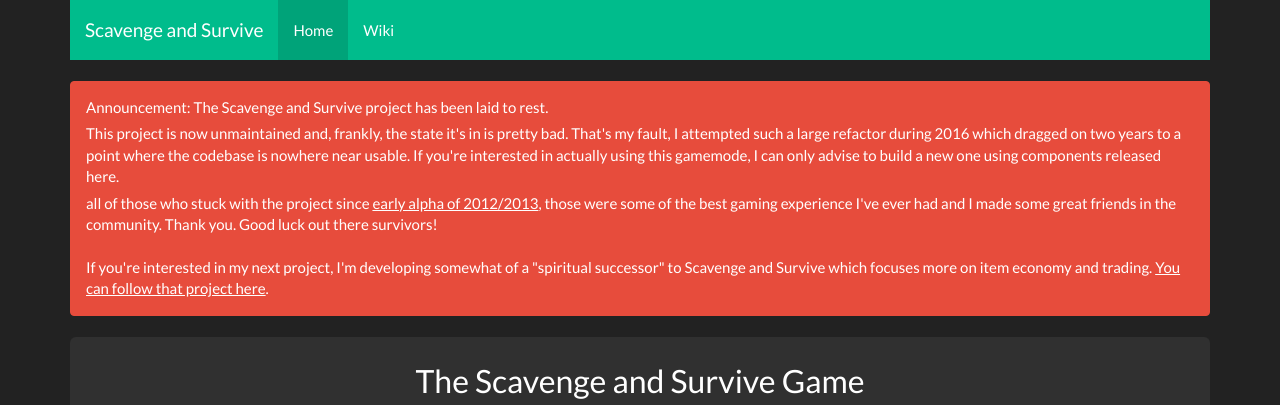
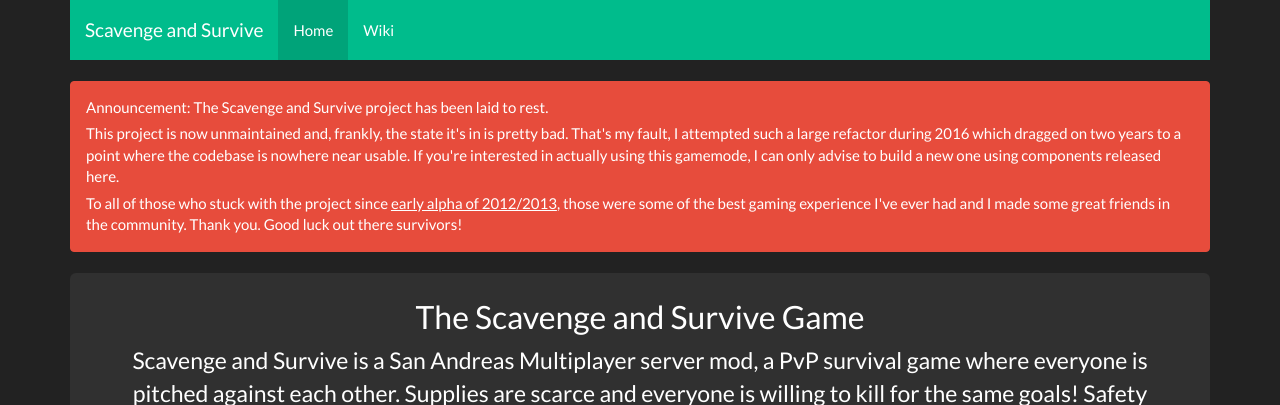
Before and after one commit to Southclaws/ss-homepage, a plain HTML site: page index.html in a window 1280 px wide. Shown: the top 405 px of the page. Drawn offline with nearby package versions, Linux system fonts and the light colour scheme.

Commit message:
remove tradewars reference, since it's dead

```diff
--- a/index.html
+++ b/index.html
@@ -60,15 +60,9 @@
 				in actually using this gamemode, I can only advise to build a new one using components released here.
 			</p>
 			<p>
-				all of those who stuck with the project since
+				To all of those who stuck with the project since
 				<a href="https://www.youtube.com/watch?v=1YiqgtVW2i0">early alpha of 2012/2013</a>, those were some of the best gaming experience I've ever had and I made some great friends
 				in the community. Thank you. Good luck out there survivors!
-			</p>
-			<br/>
-			<p>
-				If you're interested in my next project, I'm developing somewhat of a "spiritual successor" to Scavenge and Survive which
-				focuses more on item economy and trading.
-				<a href="https://github.com/TradeWars/gamemode">You can follow that project here</a>.
 			</p>
 		</div>
 	</div>
```
